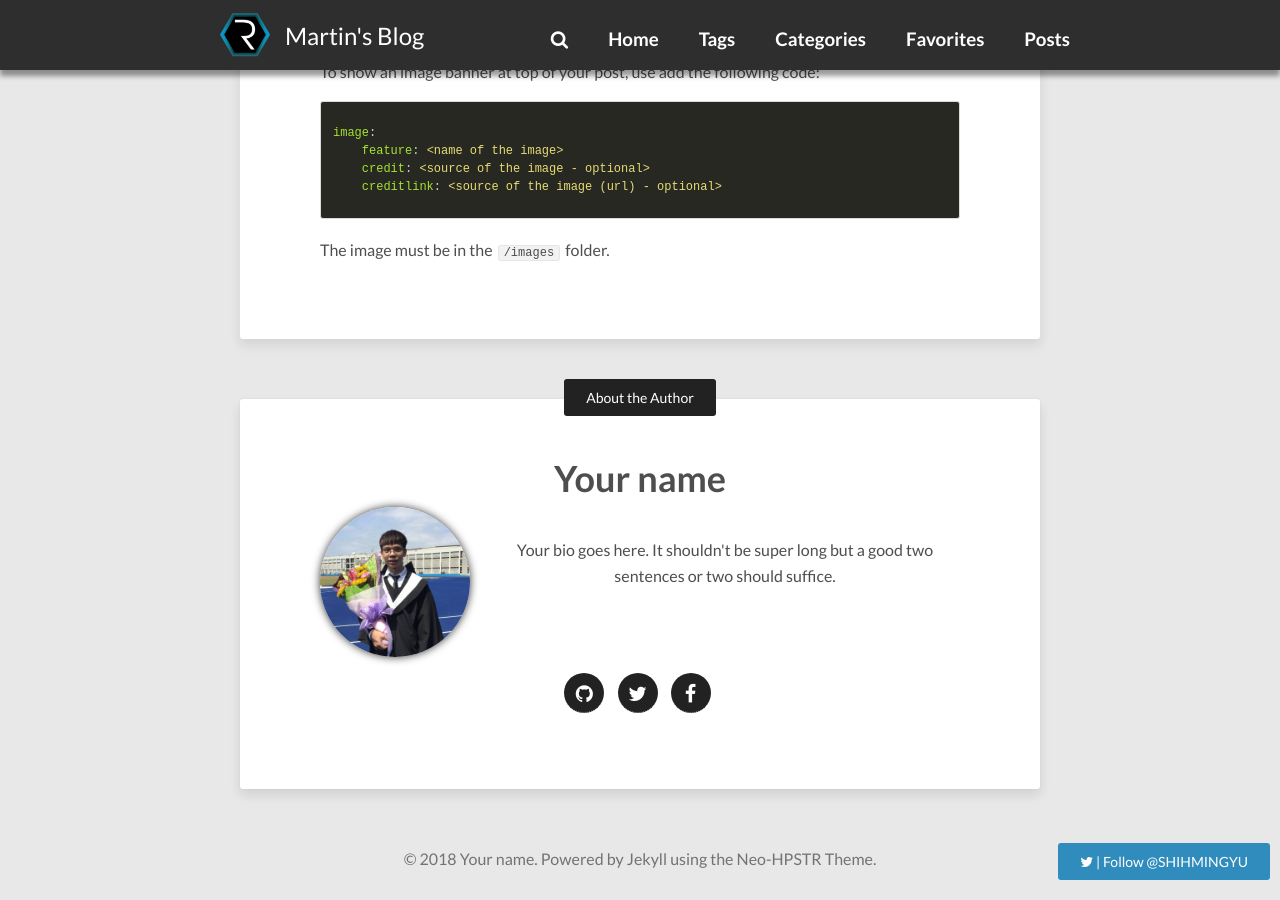
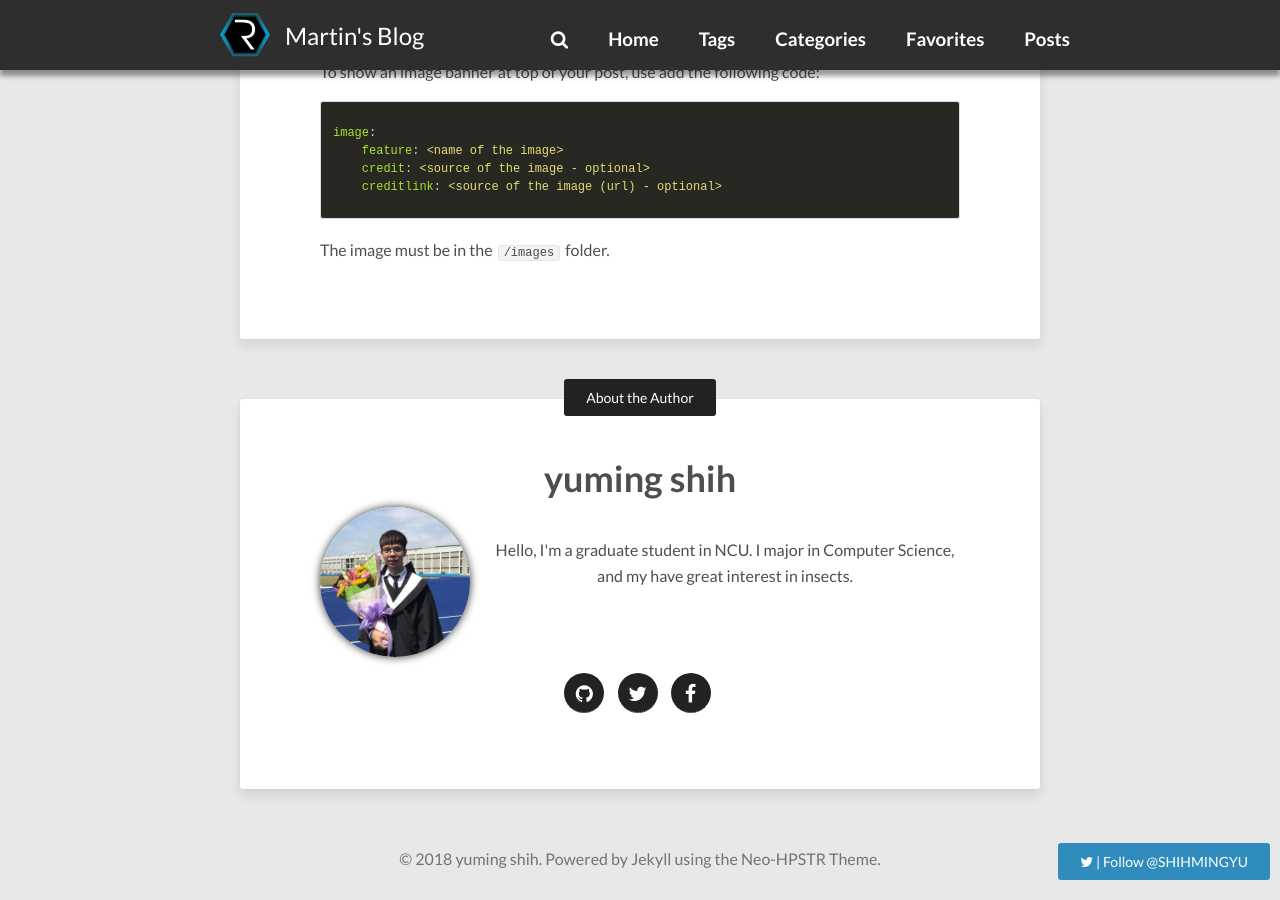
Before and after one commit to aa3710079/blog-old, a Jekyll site: the page built from index.html, in a window 1280 px wide and 900 px high, scrolled down 3388 px. Built offline with Jekyll 4.4.1, drawn with Linux system fonts in a browser that asks for light colours; nearby versions of some CDN libraries; the list of posts is cut into pages by our own code; comment, search, counter and statistics services are not loaded.

Commit message:
Update _config.yml

```diff
--- a/_config.yml
+++ b/_config.yml
@@ -37,11 +37,11 @@ menu:
 
 # Owner/author information
 owner:
-  name:           Your name
+  name:           yuming shih
   site:           http://aronbordin.com
   avatar:         images/avatar.jpg
-  bio:            "Your bio goes here. It shouldn't be super long but a good two sentences or two should suffice."
-  email:          you@email.com
+  bio:            "Hello, I'm a graduate student in NCU. I major in Computer Science, and my have great interest in insects."
+  email:          aa3710079@email.com
   # Twitter nick for use in Twitter cards and follow button.
   twitter: SHIHMINGYU # if no twitter in this config, the twitter follow button will be removed
   # GitHub nick for use in follow button in author block.
```
